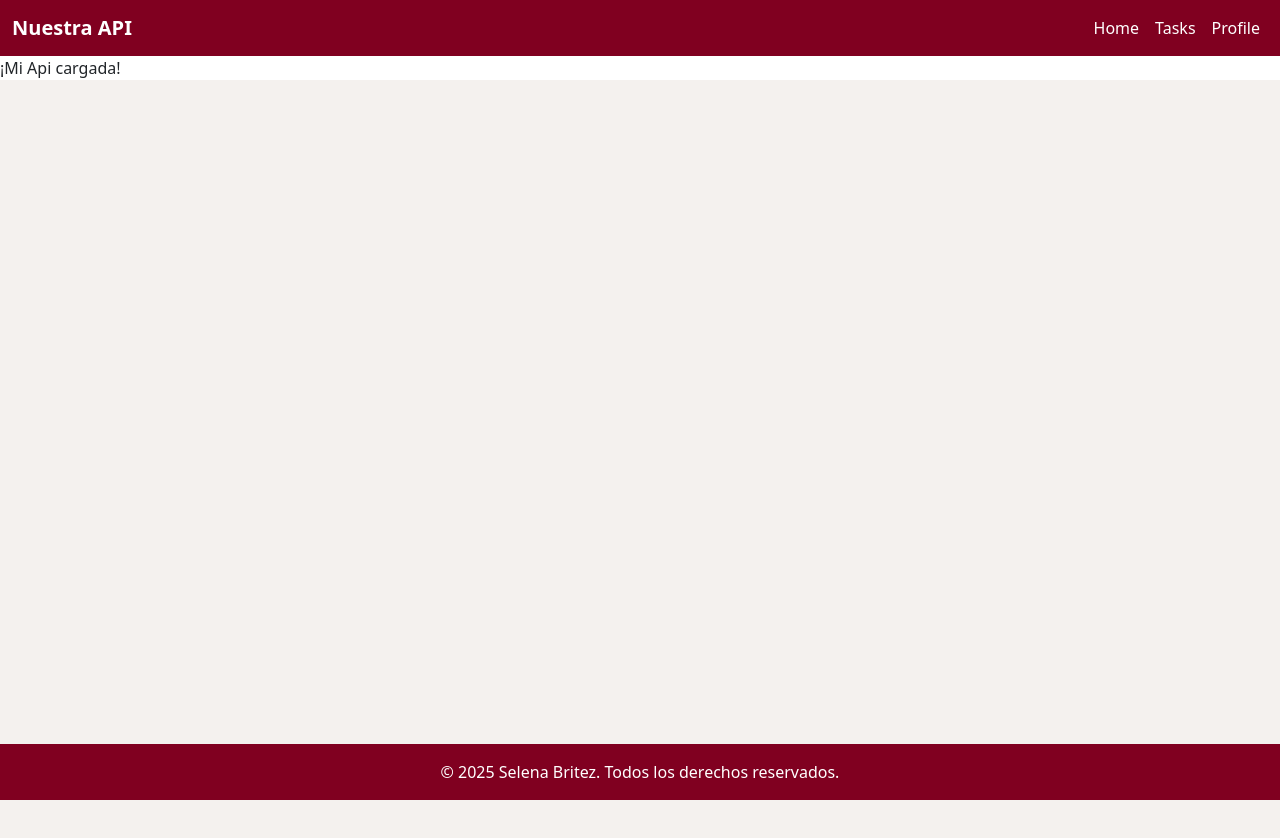
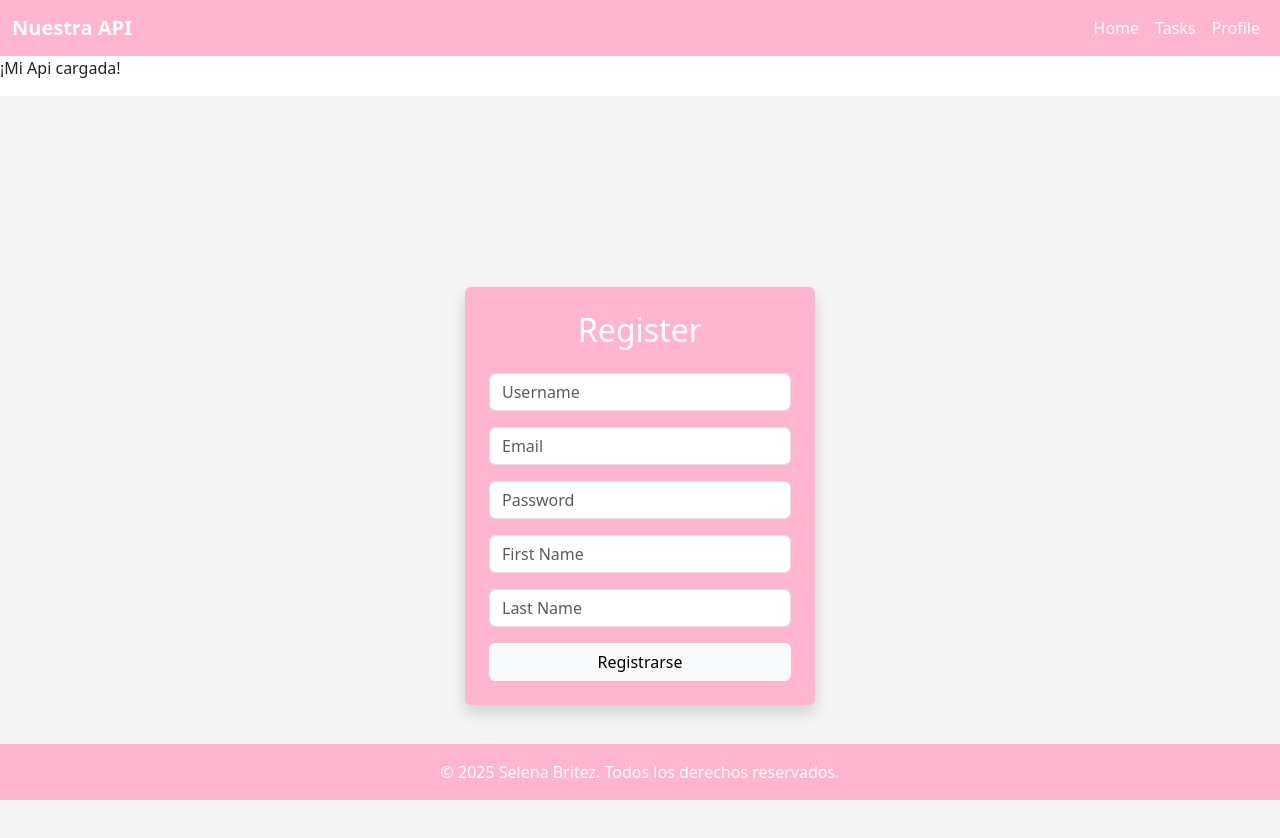
Before and after one commit to selebrittz/trabajo-practico-integrador-3-britez-selena, a React app in the folder frontend/: page / in a window 1280 px wide. Shown: the top 838 px of the page. Before the commit the page ends 800 px from the top, so only its background shows below. Built offline with nearby package versions, Linux system fonts and the light colour scheme; the HTML template or start-up script is replaced by a standard one.

Commit message:
he cambiado los colores de la pagina, he realizado el login y el register, se muestra register en app para ver si los datos se guardan en el localstorage

```diff
--- a/frontend/src/App.jsx
+++ b/frontend/src/App.jsx
@@ -1,6 +1,7 @@
 import { Navbar } from "./components/Navbar";
 import { Loading } from "./components/Loading";
 import { Footer } from "./components/Footer";
+import { Register } from "./pages/Register";
 
 export const App = () => {
   const isLoading = false;
@@ -10,6 +11,8 @@ export const App = () => {
       <Navbar />
       {isLoading ? <Loading /> : <p>¡Mi Api cargada!</p>}
 
+      <Register />
+
       <Footer />
     </>
   );
--- a/frontend/src/components/Footer.jsx
+++ b/frontend/src/components/Footer.jsx
@@ -4,7 +4,7 @@ export const Footer = () => {
   return (
     <footer
       style={{
-        backgroundColor: "#800020",
+        backgroundColor: "#FFB5CD",
         color: "#fff",
         padding: "1rem",
         textAlign: "center",
--- a/frontend/src/components/Navbar.jsx
+++ b/frontend/src/components/Navbar.jsx
@@ -2,7 +2,7 @@ export const Navbar = () => {
   return (
     <nav
       className="navbar navbar-expand-lg"
-      style={{ backgroundColor: "#800020" }}
+      style={{ backgroundColor: "#FFB5CD" }}
     >
       <div className="container-fluid">
         <a className="navbar-brand text-white fw-bold" href="#">
--- a/frontend/src/pages/Register.jsx
+++ b/frontend/src/pages/Register.jsx
@@ -0,0 +1,108 @@
+import { useForm } from "../hooks/useForm";
+import "bootstrap/dist/css/bootstrap.min.css";
+
+export const Register = () => {
+  const {
+    formState,
+    username,
+    email,
+    password,
+    firstname,
+    lastname,
+    handleChange,
+    handleReset,
+  } = useForm({
+    username: "",
+    email: "",
+    password: "",
+    firstname: "",
+    lastname: "",
+  });
+
+  const handleSubmit = (event) => {
+    event.preventDefault();
+    // Guardar el formulario completo en localStorage
+    localStorage.setItem("user", JSON.stringify(formState));
+    console.log(formState);
+    handleReset();
+  };
+
+  return (
+    <div
+      className="d-flex justify-content-center align-items-center vh-100"
+      style={{ backgroundColor: "#f5f5f5" }}
+    >
+      <form
+        onSubmit={handleSubmit}
+        className="p-4 rounded shadow"
+        style={{ backgroundColor: "#FFB5CD", color: "white", width: "350px" }}
+      >
+        <h2 className="mb-4 text-center">Register</h2>
+
+        <div className="mb-3">
+          <input
+            type="text"
+            name="username"
+            className="form-control"
+            placeholder="Username"
+            value={username}
+            required
+            onChange={handleChange}
+          />
+        </div>
+
+        <div className="mb-3">
+          <input
+            type="email"
+            name="email"
+            className="form-control"
+            placeholder="Email"
+            value={email}
+            required
+            onChange={handleChange}
+          />
+        </div>
+
+        <div className="mb-3">
+          <input
+            type="password"
+            name="password"
+            className="form-control"
+            placeholder="Password"
+            value={password}
+            required
+            onChange={handleChange}
+          />
+        </div>
+
+        <div className="mb-3">
+          <input
+            type="text"
+            name="firstname"
+            className="form-control"
+            placeholder="First Name"
+            value={firstname}
+            required
+            onChange={handleChange}
+          />
+        </div>
+
+        <div className="mb-3">
+          <input
+            type="text"
+            name="lastname"
+            className="form-control"
+            placeholder="Last Name"
+            value={lastname}
+            required
+            onChange={handleChange}
+          />
+        </div>
+
+        <button type="submit" className="btn btn-light w-100">
+          Registrarse
+        </button>
+      </form>
+    </div>
+  );
+};
--- a/frontend/src/router/AppRouter.jsx
+++ b/frontend/src/router/AppRouter.jsx
@@ -0,0 +1,3 @@
+import { Navigate, Route, Router } from "react-router";
+import { PublicRoutes } from "./PublicRoutes";
+import { Privateoutes } from "./PrivateRoutes";
```
Also changed, not shown: frontend/src/pages/Login.jsx (+50 -0 lines).
